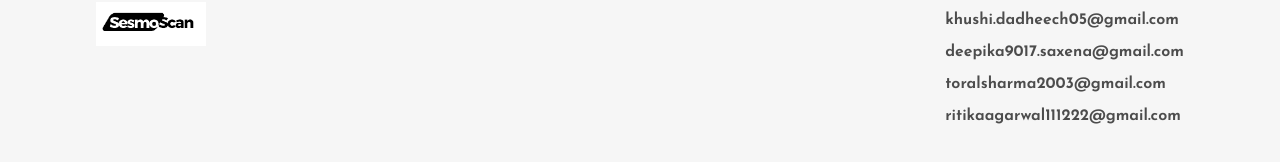
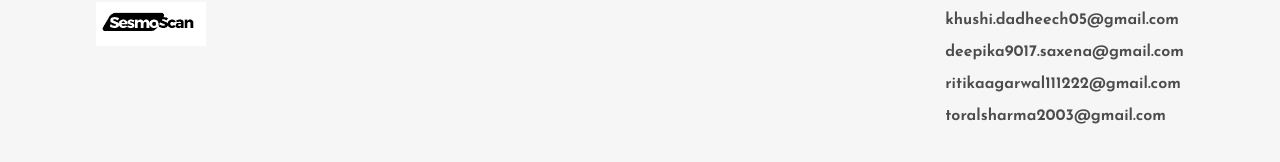
Before and after one commit to ToralSharma/Earthquake-Simulation, a React (Create React App) app: page / in a window 1280 px wide. Shown: the part 3664-3826 px from the top of the page. Built offline with nearby package versions, Linux system fonts and the light colour scheme.

Commit message:
Update Footer.js

```diff
--- a/src/Components/Footer.js
+++ b/src/Components/Footer.js
@@ -29,8 +29,9 @@ const Footer = () => {
         <div className="footer-section-columns">
           <span>khushi.dadheech05@gmail.com</span>
           <span>deepika9017.saxena@gmail.com</span>
+        <span>ritikaagarwal111222@gmail.com</span>
           <span>toralsharma2003@gmail.com</span>
-          <span>ritikaagarwal111222@gmail.com</span>
+
         </div>
       </div>
     </div>
```
